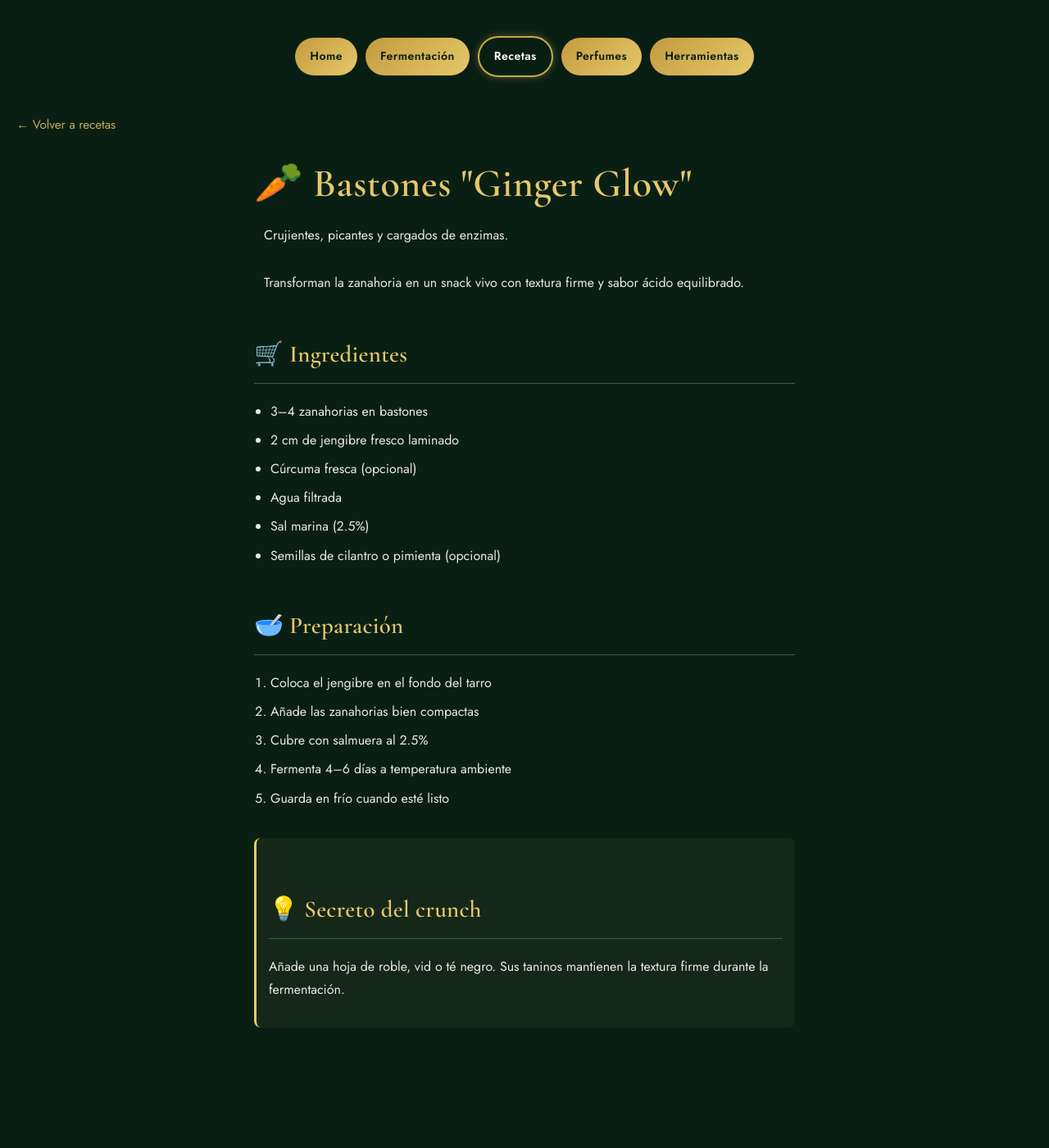
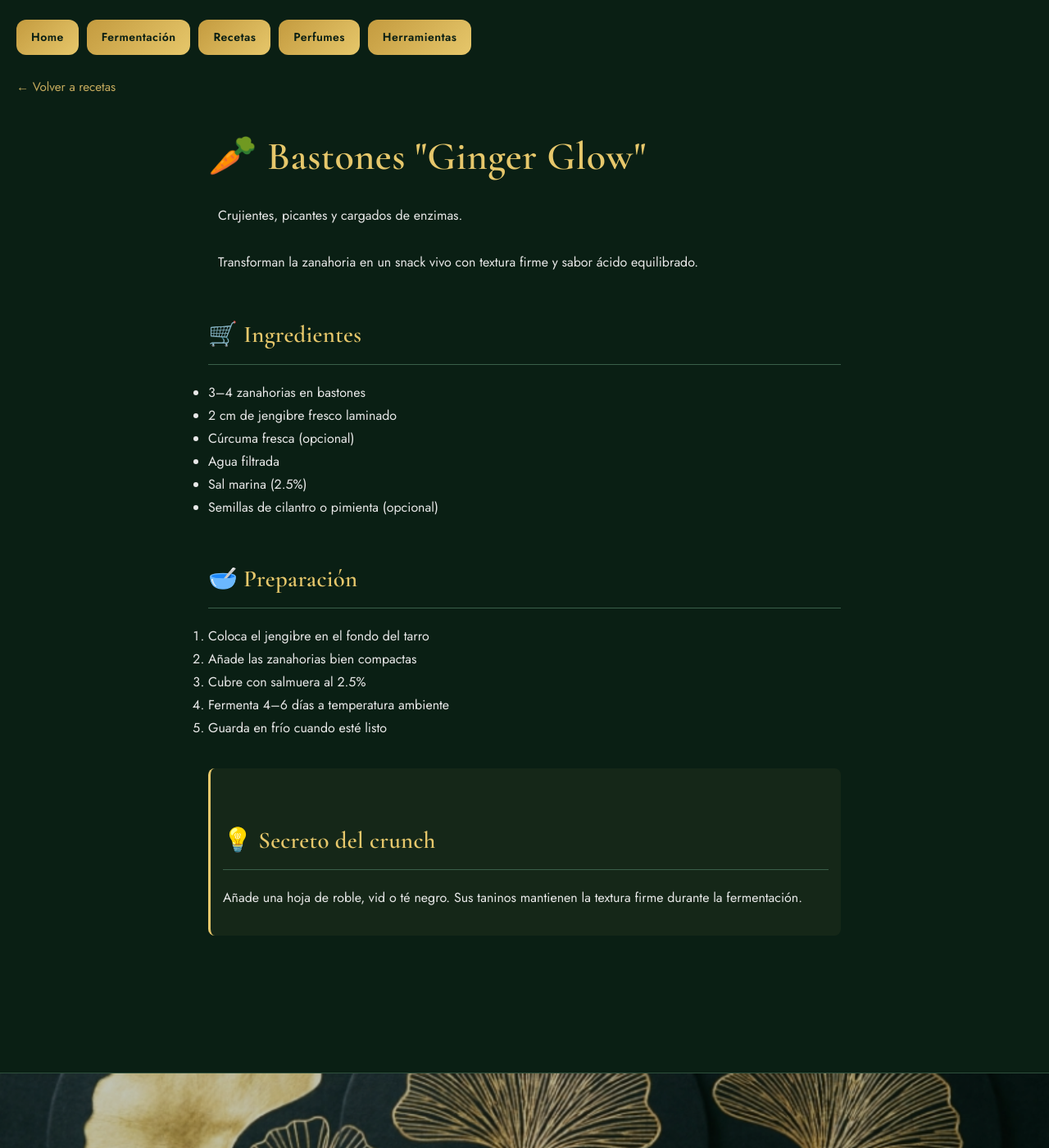
Before and after one commit to askedwhy11/fermentarBK, a Jekyll site: the page built from recetas/zanahorias.html, in a window 1280 px wide and 1400 px high. Shown: the whole window at 82% size. Built offline with Jekyll 4.4.1, drawn with Linux system fonts in a browser that asks for light colours.

Commit message:
Update zanahorias.html

```diff
--- a/recetas/zanahorias.html
+++ b/recetas/zanahorias.html
@@ -1,98 +1,16 @@
-<!DOCTYPE html>
-<html lang="es">
-<head>
-  <meta charset="UTF-8">
-  <meta name="viewport" content="width=device-width, initial-scale=1.0">
-  <title>Bastones Ginger Glow</title>
-
-  <link rel="stylesheet" href="../styles/styles.css">
+---
+layout: default
+title: Bastones Ginger Glow
+---
 
 <style>
-    * { margin: 0; padding: 0; box-sizing: border-box; }
-
-    body {
-      background: var(--bg);
-      color: var(--text);
-      font-family: var(--font-body);
-      line-height: 1.7;
-    }
-
-    h1, h2, h3 {
-      font-family: var(--font-display);
-      color: var(--gold);
-      margin-bottom: 20px;
-    }
-
     p { margin-bottom: 16px; }
-
-    .menu {
-      display: flex;
-      gap: 10px;
-      padding: 20px 15px;
-      flex-wrap: wrap;
-      justify-content: center;
-      background: rgba(10, 31, 20, 0.92);
-      position: sticky;
-      top: 0;
-    }
-
-    .menu a {
-      text-decoration: none;
-      padding: 11px 18px;
-      border-radius: 9999px;
-      background: linear-gradient(135deg, #c49b3f, #e6c76b);
-      color: #0a1f14;
-      font-family: var(--font-body);
-      font-weight: 700;
-    }
-      .menu a.active {
-background: var(--accent);
-  color: white;
-  border: 2px solid #c9a84c;  /* ← añade esta línea */
-}
-    }
-
-    .back {
-      display: inline-block;
-      margin: 20px;
-      padding: 10px 16px;
-      background: var(--accent);
-      color: white;
-      text-decoration: none;
-      border-radius: 9999px;
-      font-family: var(--font-body);
-      font-weight: bold;
-    }
-
-    .container {
-      max-width: 700px;
-      margin: 0 auto;
-      padding: 10px 20px 40px;
-    }
-
     .section { margin-bottom: 35px; }
-
-    ul, ol {
-      margin-left: 20px;
-      margin-bottom: 16px;
-    }
-
-    li {
-      margin-bottom: 8px;
-      font-family: var(--font-body);
-    }
-
-    .highlight {
-      color: var(--gold);
-      font-weight: bold;
-    }
-
     .box {
       border-left: 3px solid var(--accent);
       padding-left: 12px;
       margin-top: 10px;
     }
-
     .secret {
       border-left: 3px solid var(--gold);
       background: rgba(230, 199, 107, 0.05);
@@ -100,29 +18,15 @@
       border-radius: 8px;
     }
 </style>
-</head>
 
-<body>
-
-  <div class="menu">
-    <a href="../index.html">Home</a>
-    <a href="../fermento.html">Fermentación</a>
-    <a href="../recetas.html" class="active">Recetas</a>
-    <a href="../perfumes.html">Perfumes</a>
-    <a href="../laboratorio.html">Herramientas</a>
-  </div>
-
-  <a class="back" href="../recetas.html">← Volver a recetas</a>
+<a class="back" href="/recetas.html">← Volver a recetas</a>
 
 <div class="container">
 
   <h1>🥕 Bastones "Ginger Glow"</h1>
 
   <div class="section">
-      <p class="box">
-        Crujientes, picantes y cargados de enzimas.<br><br>
-        Transforman la zanahoria en un snack vivo con textura firme y sabor ácido equilibrado.
-      </p>
+    <p class="box">Crujientes, picantes y cargados de enzimas.<br><br>Transforman la zanahoria en un snack vivo con textura firme y sabor ácido equilibrado.</p>
   </div>
 
   <div class="section">
@@ -150,12 +54,9 @@
 
   <div class="section secret">
     <h2>💡 Secreto del crunch</h2>
-      <p>
-        Añade una hoja de roble, vid o té negro.
-        Sus taninos mantienen la textura firme durante la fermentación.
-      </p>
+    <p>Añade una hoja de roble, vid o té negro. Sus taninos mantienen la textura firme durante la fermentación.</p>
   </div>
 
 </div>
-<div class="footer-leaves" style="background-image: url('.image/hojas.jpeg');"></div></body>
-</html>
+
+<div class="footer-leaves" style="background-image: url('/image/hojas.jpeg');"></div>
```
Lines whose indentation alone changed are shown as unchanged.
